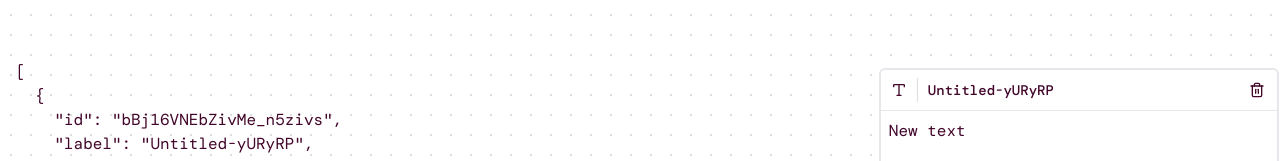
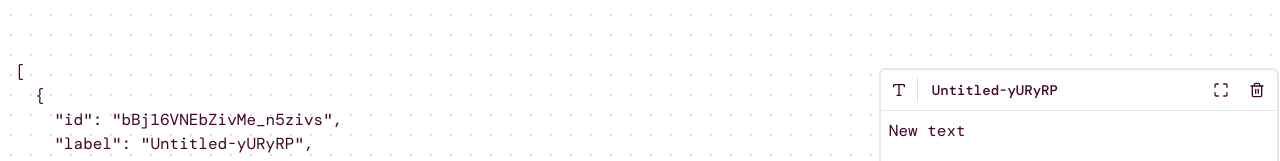
Before and after one commit to Abdul-Asa/please, a Next.js app: page / in a window 1280 px wide. Both pictures are taken after a click on the button "Text". Shown: the part 356-517 px from the top of the page. Built offline with nearby package versions, Linux system fonts and the light colour scheme; a web font is replaced by a local one.

Commit message:
scroll pan

```diff
--- a/components/canvas/Nodes.tsx
+++ b/components/canvas/Nodes.tsx
@@ -9,10 +9,12 @@ import {
   TypeIcon,
   Trash2Icon,
   ImageIcon,
+  MaximizeIcon,
 } from "lucide-react";
 import { Button } from "../ui/button";
+import { motion } from "motion/react";
 import dynamic from "next/dynamic";
-
+import { useState } from "react";
 const FileNodeContent = dynamic(
   () => import("./FileNode").then((mod) => mod.FileNodeContent),
   {
@@ -41,12 +43,19 @@ function CanvasNode({ node }: { node: Node }) {
   const {
     canvas: { viewport },
     dragHandlers: { startNodeDrag },
-    controls: { deleteNode },
+    controls: { deleteNode, updateNode },
   } = useCanvas();
 
   const isSelected = viewport.selectedNodeId === node.id;
   const isLastSelected = viewport.lastSelectedNodeId === node.id;
   const isPanMode = viewport.panMode;
+  const [isExpanded, setIsExpanded] = useState(false);
+
+  // Calculate screen coordinates when expanded, with 2rem padding
+  const expandedPosition = {
+    left: isExpanded ? -viewport.panOffsetX / viewport.scale + 16 : node.x, // 2rem = 32px
+    top: isExpanded ? -viewport.panOffsetY / viewport.scale + 72 : node.y,
+  };
 
   const handleDelete = (e: React.MouseEvent) => {
     e.stopPropagation();
@@ -54,27 +63,59 @@ function CanvasNode({ node }: { node: Node }) {
     deleteNode(node.id);
   };
 
+  const handleLabelChange = (e: React.FocusEvent<HTMLSpanElement>) => {
+    const newLabel = e.currentTarget.textContent?.trim();
+    if (!newLabel) {
+      // Reset to original label if empty
+      e.currentTarget.textContent = node.label || node.type;
+      return;
+    }
+    if (newLabel !== node.label) {
+      updateNode(node.id, { label: newLabel });
+    }
+  };
+
+  const handleLabelKeyDown = (e: React.KeyboardEvent<HTMLSpanElement>) => {
+    e.stopPropagation();
+
+    if (e.key === "Enter") {
+      e.preventDefault();
+      const content = e.currentTarget.textContent?.trim();
+      if (!content) {
+        // Reset to original label if empty
+        e.currentTarget.textContent = node.label || node.type;
+      }
+      e.currentTarget.blur();
+    }
+  };
+
   return (
-    <div
+    <motion.div
+      initial={false}
       draggable={false}
+      animate={{
+        width: isExpanded ? "calc(100vw - 2rem)" : node.width,
+        height: isExpanded ? "calc(100vh - 5.6rem)" : node.height,
+        left: expandedPosition.left,
+        top: expandedPosition.top,
+      }}
+      transition={{
+        width: { duration: 0.3 },
+        height: { duration: 0.3 },
+        left: { duration: isExpanded || !viewport.isDragging ? 0.3 : 0 },
+        top: { duration: isExpanded || !viewport.isDragging ? 0.3 : 0 },
+      }}
       className={cn(
-        "absolute rounded-md border-2 border-primary-light bg-background",
+        "absolute group rounded-md border-2 border-primary-light bg-background flex flex-col",
         !isPanMode && "hover:shadow-sm",
-        isSelected && "border-ring",
-        isLastSelected && "z-10",
-        "group"
+        isSelected && "border-ring"
       )}
       style={{
-        left: node.x,
-        top: node.y,
         minWidth: node.width,
         minHeight: node.height,
-        width: "fit-content",
-        height: "fit-content",
-        maxWidth: NODE_CONSTANTS.MAX_NODE_WIDTH,
-        maxHeight: NODE_CONSTANTS.MAX_NODE_HEIGHT,
-        display: "flex",
-        flexDirection: "column",
+        zIndex: isExpanded ? 50 : isLastSelected ? 10 : "auto",
+        maxWidth: isExpanded ? "none" : NODE_CONSTANTS.MAX_NODE_WIDTH,
+        maxHeight: isExpanded ? "none" : NODE_CONSTANTS.MAX_NODE_HEIGHT,
       }}
     >
       <div
@@ -96,21 +137,44 @@ function CanvasNode({ node }: { node: Node }) {
             <StickyNoteIcon size={16} className="mx-2" />
           )}
           <div className="h-6 w-px bg-border mx-0.5"></div>
-          <div className="flex items-center ml-2 gap-2">
-            <p className="text-sm font-medium">{node.label || node.type}</p>
+          <div className="flex items-center ml-2 gap-2 max-w-[200px]">
+            <span
+              contentEditable={!isPanMode}
+              suppressContentEditableWarning
+              onBlur={handleLabelChange}
+              onKeyDown={handleLabelKeyDown}
+              onMouseDown={(e) => {
+                e.stopPropagation();
+              }}
+              className="text-sm line-clamp-1 w-full font-medium cursor-text outline-none focus:border-b border-ring px-1"
+            >
+              {node.label || node.type}
+            </span>
           </div>
         </div>
-        {!isPanMode && (
+        <div className="flex items-center">
           <Button
             variant={"ghost"}
             size={"icon"}
-            className="hover:text-destructive/80"
+            className={cn(isPanMode && "invisible")}
+            onClick={() => setIsExpanded(!isExpanded)}
+            title="Expand node"
+          >
+            <MaximizeIcon />
+          </Button>
+          <Button
+            variant={"ghost"}
+            size={"icon"}
+            className={cn(
+              "hover:text-destructive/80",
+              isPanMode && "invisible"
+            )}
             onClick={handleDelete}
             title="Delete node"
           >
             <Trash2Icon />
           </Button>
-        )}
+        </div>
       </div>
       <div className="p-2 overflow-auto flex-1 max-h-[calc(400px-2.5rem)]">
         {node.type === "text" && <TextNodeContent node={node as TextNode} />}
@@ -119,7 +183,7 @@ function CanvasNode({ node }: { node: Node }) {
           <StickyNodeContent node={node as StickyNode} />
         )}
       </div>
-    </div>
+    </motion.div>
   );
 }
 
--- a/components/canvas/index.tsx
+++ b/components/canvas/index.tsx
@@ -48,9 +48,7 @@ function CanvasContent() {
             <Loader2 className="h-4 w-4 animate-spin" />
           </div>
         ) : (
-          <>
-            <CanvasNodes />
-          </>
+          <CanvasNodes />
         )}
         <CanvasControls />
         <CanvasToolbar />
--- a/components/canvas/useCanvas.ts
+++ b/components/canvas/useCanvas.ts
@@ -31,7 +31,6 @@ export function useCanvas() {
   const [nodes, setNodes] = useAtom(nodesAtom);
   const [edges, setEdges] = useAtom(edgesAtom);
   const [viewport, setViewport] = useAtom(viewportAtom);
-  const [isSpacePressed, setIsSpacePressed] = useState(false);
 
   // Zoom functions
   const zoomIn = useCallback(() => {
@@ -97,16 +96,28 @@ export function useCanvas() {
   // Handle wheel zoom
   const handleWheel = useCallback(
     (e: WheelEvent) => {
+      // Ignore if not on the canvas
+      if (!(e.target instanceof HTMLDivElement)) {
+        if (e.ctrlKey) {
+          e.preventDefault(); // Prevent browser zoom
+        }
+        return;
+      }
+
+      e.preventDefault();
+
+      if (viewport.isPanning) return;
+
+      // Handle pinch-zoom (trackpad or Ctrl+wheel)
       if (e.ctrlKey || e.metaKey) {
-        e.preventDefault();
-        const delta = e.deltaY;
-        const direction = delta > 0 ? -1 : 1;
-        const factor = Math.pow(1.1, direction);
+        // Use deltaY for pinch gestures (more natural on trackpads)
+        const delta = -e.deltaY;
 
         setViewport((prev) => {
-          // Calculate new scale
+          // Use a smaller zoom factor for smoother trackpad pinch
+          const zoomFactor = Math.exp(delta * 0.01);
           const newScale = Math.min(
-            Math.max(prev.scale * factor, MIN_SCALE),
+            Math.max(prev.scale * zoomFactor, MIN_SCALE),
             MAX_SCALE
           );
 
@@ -119,7 +130,6 @@ export function useCanvas() {
           const mouseX = e.clientX - rect.left;
           const mouseY = e.clientY - rect.top;
 
-          // Calculate new offsets to zoom into mouse position
           const zoomPoint = {
             x: (mouseX - prev.panOffsetX) / prev.scale,
             y: (mouseY - prev.panOffsetY) / prev.scale,
@@ -135,9 +145,20 @@ export function useCanvas() {
             panOffsetY: newOffsetY,
           };
         });
+        return;
       }
+
+      // Handle regular scrolling (two-finger pan on trackpad)
+      const deltaX = e.deltaX;
+      const deltaY = e.deltaY;
+
+      setViewport((prev) => ({
+        ...prev,
+        panOffsetX: prev.panOffsetX - deltaX,
+        panOffsetY: prev.panOffsetY - deltaY,
+      }));
     },
-    [setViewport]
+    [viewport.isPanning, setViewport]
   );
 
   // Handle panning
@@ -152,8 +173,7 @@ export function useCanvas() {
 
   const handleMouseDown = useCallback(
     (e: MouseEvent) => {
-      // Allow panning when either space is pressed or panMode is active
-      if ((!isSpacePressed && !viewport.panMode) || e.button !== 0) return;
+      if (e.button !== 0 || !viewport.panMode) return; // Only handle left click and when pan mode is active
 
       setViewport((prev) => ({
         ...prev,
@@ -162,7 +182,7 @@ export function useCanvas() {
         panStartY: e.clientY - prev.panOffsetY,
       }));
     },
-    [isSpacePressed, viewport.panMode, setViewport]
+    [viewport.panMode, setViewport]
   );
 
   const handleMouseMove = useCallback(
@@ -192,37 +212,43 @@ export function useCanvas() {
     }));
   }, [setViewport]);
 
-  // Handle space key for panning
-  const handleKeyDown = useCallback(
-    (e: KeyboardEvent) => {
-      if (e.code === "Space" && !e.repeat) {
-        e.preventDefault();
-        setIsSpacePressed(true);
+  // Add touch event handlers for mobile support
+  const handleTouchStart = useCallback(
+    (e: TouchEvent) => {
+      if (e.touches.length !== 1) return; // Only handle single touch
 
-        if (!viewport.panMode) {
-          canvasRef.current?.classList.add("will-pan");
-        }
-      }
+      const touch = e.touches[0];
+      setViewport((prev) => ({
+        ...prev,
+        isPanning: true,
+        panStartX: touch.clientX - prev.panOffsetX,
+        panStartY: touch.clientY - prev.panOffsetY,
+      }));
     },
-    [viewport.panMode]
+    [setViewport]
   );
 
-  const handleKeyUp = useCallback(
-    (e: KeyboardEvent) => {
-      if (e.code === "Space") {
-        setIsSpacePressed(false);
-        setViewport((prev) => ({
-          ...prev,
-          isPanning: false,
-        }));
+  const handleTouchMove = useCallback(
+    (e: TouchEvent) => {
+      e.preventDefault();
+      if (!viewport.isPanning || e.touches.length !== 1) return;
 
-        if (!viewport.panMode) {
-          canvasRef.current?.classList.remove("will-pan");
-        }
-      }
+      const touch = e.touches[0];
+      setViewport((prev) => ({
+        ...prev,
+        panOffsetX: touch.clientX - prev.panStartX,
+        panOffsetY: touch.clientY - prev.panStartY,
+      }));
     },
-    [viewport.panMode, setViewport]
+    [viewport.isPanning, setViewport]
   );
+
+  const handleTouchEnd = useCallback(() => {
+    setViewport((prev) => ({
+      ...prev,
+      isPanning: false,
+    }));
+  }, [setViewport]);
 
   // Handle node drag
   const startNodeDrag = useCallback(
@@ -280,40 +306,7 @@ export function useCanvas() {
     [viewport, setNodes]
   );
 
-  // Delete node function
-  const deleteNode = useCallback(
-    (nodeId: string) => {
-      // Get the node before deleting it
-      const nodeToDelete = nodes.find((node) => node.id === nodeId);
-
-      // Delete the node from the nodes array
-      setNodes((prevNodes) => prevNodes.filter((node) => node.id !== nodeId));
-
-      // If it's a file node, also delete the file content from IndexedDB
-      if (nodeToDelete?.type === "file") {
-        deleteFileContent(nodeId).catch((err) =>
-          console.error("Failed to delete file content:", err)
-        );
-      }
-
-      // Clear selection if the deleted node was selected
-      if (
-        viewport.selectedNodeId === nodeId ||
-        viewport.lastSelectedNodeId === nodeId
-      ) {
-        setViewport((prev) => ({
-          ...prev,
-          selectedNodeId:
-            prev.selectedNodeId === nodeId ? "" : prev.selectedNodeId,
-          lastSelectedNodeId:
-            prev.lastSelectedNodeId === nodeId ? "" : prev.lastSelectedNodeId,
-        }));
-      }
-    },
-    [nodes, setNodes, viewport, setViewport]
-  );
-
-  // Helper function to get random position within visible canvas
+  // Get random position within visible canvas
   const getRandomPositionInViewport = useCallback(() => {
     // Calculate visible canvas area
     const visibleWidth = window.innerWidth / viewport.scale;
@@ -334,7 +327,15 @@ export function useCanvas() {
     };
   }, [viewport]);
 
-  // Node creation functions
+  const updateNode = useCallback((nodeId: string, update: Partial<Node>) => {
+    setNodes((prev) =>
+      prev.map((node) =>
+        node.id === nodeId ? ({ ...node, ...update } as Node) : node
+      )
+    );
+  }, []);
+
+  // Node creation
   const addTextNode = useCallback(() => {
     const position = getRandomPositionInViewport();
 
@@ -353,7 +354,6 @@ export function useCanvas() {
     return newNode;
   }, [getRandomPositionInViewport, setNodes]);
 
-  // Updated file node creation with file upload handling
   const addFileNode = useCallback(
     async (file: File, fileType: FileType) => {
       const position = getRandomPositionInViewport();
@@ -417,6 +417,37 @@ export function useCanvas() {
     return newNode;
   }, [getRandomPositionInViewport, setNodes]);
 
+  const deleteNode = useCallback(
+    (nodeId: string) => {
+      // Get the node before deleting it
+      const nodeToDelete = nodes.find((node) => node.id === nodeId);
+
+      // Delete the node from the nodes array
+      setNodes((prevNodes) => prevNodes.filter((node) => node.id !== nodeId));
+
+      // If it's a file node, also delete the file content from IndexedDB
+      if (nodeToDelete?.type === "file") {
+        deleteFileContent(nodeId).catch((err) =>
+          console.error("Failed to delete file content:", err)
+        );
+      }
+
+      // Clear selection if the deleted node was selected
+      if (
+        viewport.selectedNodeId === nodeId ||
+        viewport.lastSelectedNodeId === nodeId
+      ) {
+        setViewport((prev) => ({
+          ...prev,
+          selectedNodeId:
+            prev.selectedNodeId === nodeId ? "" : prev.selectedNodeId,
+          lastSelectedNodeId:
+            prev.lastSelectedNodeId === nodeId ? "" : prev.lastSelectedNodeId,
+        }));
+      }
+    },
+    [nodes, setNodes, viewport, setViewport]
+  );
   // Initialize the canvas
   useEffect(() => {
     if (initialData) {
@@ -439,33 +470,40 @@ export function useCanvas() {
     }
   }, [viewport.panMode]);
 
-  // Set up event listeners
+  // Update the event listeners
   useEffect(() => {
     const canvas = canvasRef.current;
     if (!canvas) return;
 
-    canvas.addEventListener("wheel", handleWheel, { passive: false });
-    canvas.addEventListener("mousedown", handleMouseDown);
-    window.addEventListener("mousemove", handleMouseMove);
-    window.addEventListener("mouseup", handleMouseUp);
-    window.addEventListener("keydown", handleKeyDown);
-    window.addEventListener("keyup", handleKeyUp);
+    canvas.addEventListener("wheel", handleWheel);
+    canvas.addEventListener("pointerdown", handleMouseDown);
+    window.addEventListener("pointermove", handleMouseMove);
+    window.addEventListener("pointerup", handleMouseUp);
+    if ("ontouchstart" in window) {
+      canvas.addEventListener("touchstart", handleTouchStart);
+      canvas.addEventListener("touchmove", handleTouchMove);
+      window.addEventListener("touchend", handleTouchEnd);
+    }
 
     return () => {
       canvas.removeEventListener("wheel", handleWheel);
-      canvas.removeEventListener("mousedown", handleMouseDown);
-      window.removeEventListener("mousemove", handleMouseMove);
-      window.removeEventListener("mouseup", handleMouseUp);
-      window.removeEventListener("keydown", handleKeyDown);
-      window.removeEventListener("keyup", handleKeyUp);
+      canvas.removeEventListener("pointerdown", handleMouseDown);
+      window.removeEventListener("pointermove", handleMouseMove);
+      window.removeEventListener("pointerup", handleMouseUp);
+      if ("ontouchstart" in window) {
+        canvas.removeEventListener("touchstart", handleTouchStart);
+        canvas.removeEventListener("touchmove", handleTouchMove);
+        window.removeEventListener("touchend", handleTouchEnd);
+      }
     };
   }, [
     handleWheel,
     handleMouseDown,
     handleMouseMove,
     handleMouseUp,
-    handleKeyDown,
-    handleKeyUp,
+    handleTouchStart,
+    handleTouchMove,
+    handleTouchEnd,
   ]);
 
   // Separate effect for drag handling
@@ -497,6 +535,7 @@ export function useCanvas() {
       addFileNode,
       addStickyNode,
       deleteNode,
+      updateNode,
     },
     dragHandlers: {
       startNodeDrag,
--- a/package.json
+++ b/package.json
@@ -37,6 +37,7 @@
     "lucide-react": "^0.474.0",
     "mammoth": "^1.9.0",
     "marked": "^15.0.7",
+    "motion": "^12.5.0",
     "nanoid": "^5.1.3",
     "next": "14.2.23",
     "next-themes": "^0.4.4",
```
Also changed, not shown: 1 other file (tests, documents, lock files or other folders).
